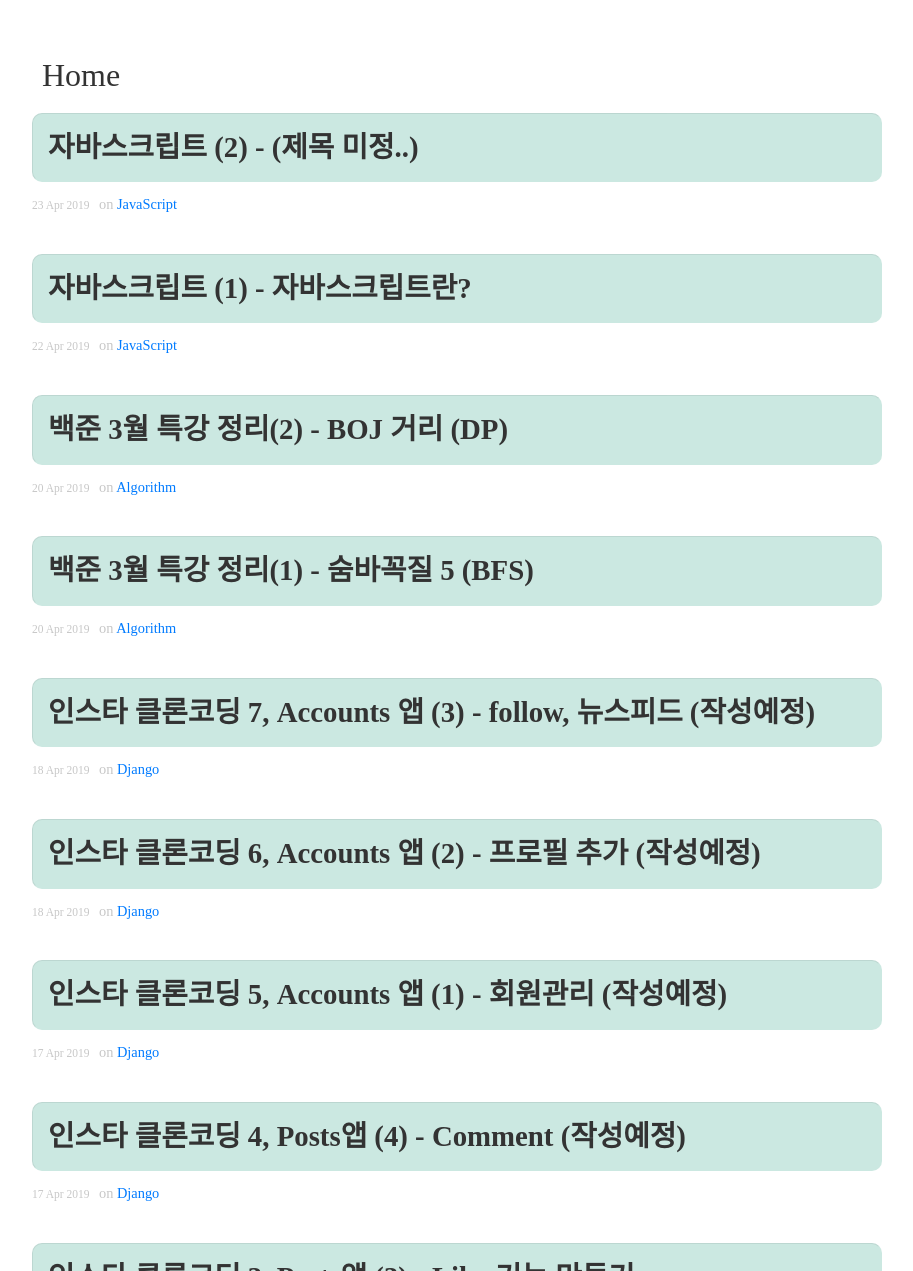
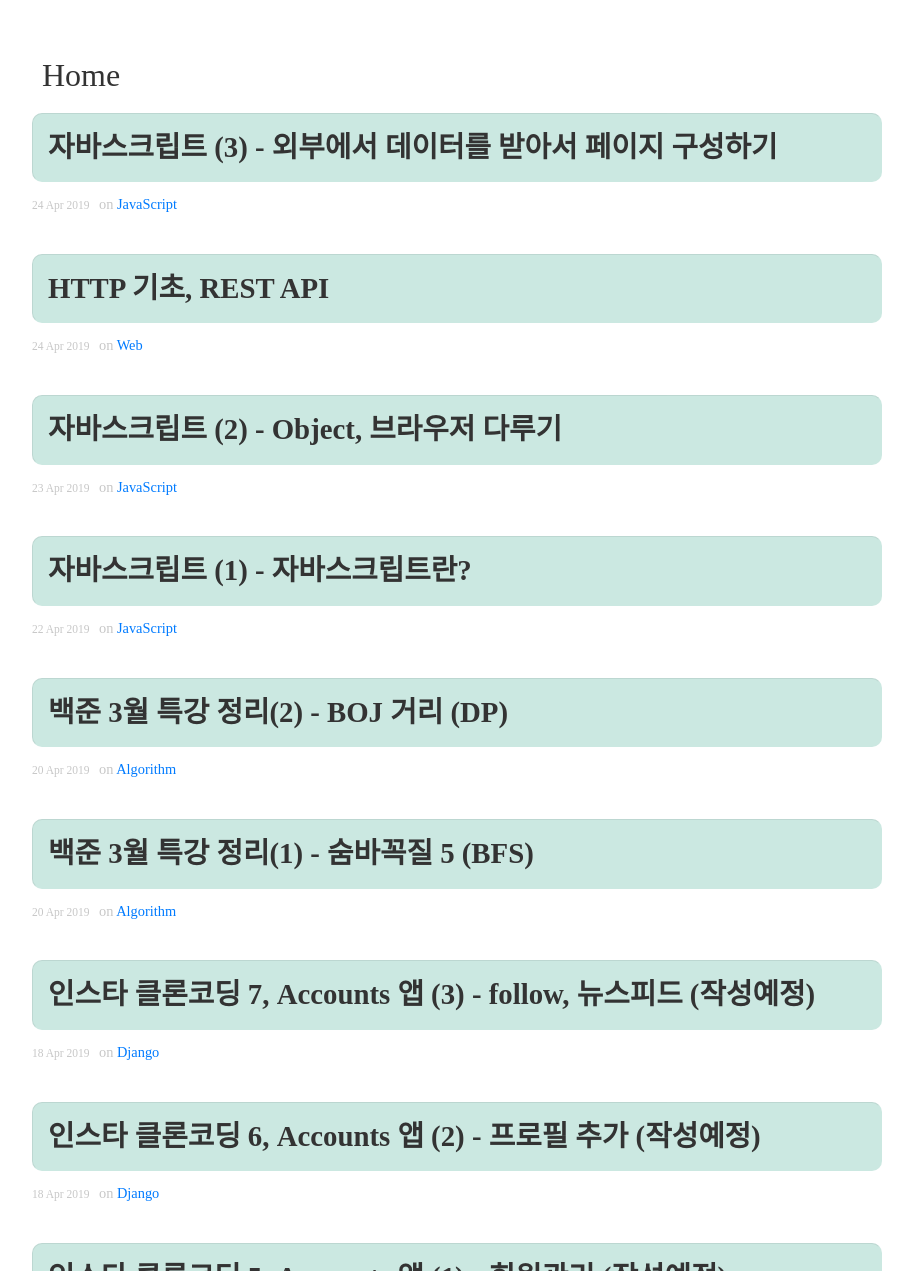
Before and after one commit to DongChanS/DongChanS.github.io, a Jekyll site: the page built from index.html, in a window 1280 px wide and 1400 px high, scrolled down 237 px, cut to the strip 129-1400 px from the top of the window. Shown: the whole strip, without its empty margins (96-1009 px from the left). Built offline with Jekyll 4.4.1, drawn with Linux system fonts in a browser that asks for light colours; nearby versions of some CDN libraries; some web fonts are replaced; the list of posts is cut into pages by our own code; some of the changed lines change nothing that is shown; some of the changed text lies outside the part shown.

Commit message:
add posts

````diff
--- a/_posts/2019-04-23-56.md
+++ b/_posts/2019-04-23-56.md
@@ -1,6 +1,6 @@
 ---
 layout : post
-title : 자바스크립트 (2) - (제목 미정..)
+title : 자바스크립트 (2) - Object, 브라우저 다루기
 author : Shin Dong Chan
 category : 'JavaScript'
 ---
--- /dev/null
+++ b/_posts/2019-04-24-57.md
@@ -0,0 +1,109 @@
+---
+layout : post
+title : HTTP 기초, REST API
+author : Shin Dong Chan
+category : 'Web'
+---
+
+## 1) HTTP
+
+### 2-1. HTTP란?
+
+hypertext transfer protocol의 약자인데,
+
+쉽게 말하면 **서버와 클라이언트** 사이에서 **어떻게 메시지를 교환할 지**를 정해놓은 **규칙**이라고 보면 됩니다.
+
+- 80번 포트 사용
+- Request와 Response로 구성되어 있음.
+
+처음에는 단순히 문서를 교환하기 위해 만들어진 오래된 규칙이었는데 웹이 계속 발전하다 보니 문서 이외에 이미지나 영상도 교환하게 되면서 HTTP의 단점이 드러나게 되었습니다.
+
+### 2-2. HTTP의 기본 속성 (한계)
+
+1. STATELESS : 상태정보가 저장되지 않음
+
+   - 일회성
+
+   - 연결된 액션을 하더라도 기본적으로 **프로토콜 상에서는 독자적인 request들의 연속**에 불과함.
+
+     (ex, 로그인을 해서 중고나라 카페에 입장해서 작성한다)
+
+     => 이것을 연결시키기 위해 **쿠키**라는 이름의 브라우저의 특정 정보를 남겨서 세션에 저장해 유저를 트래킹하는 방식이 들어오게됨.
+
+2. CONNECTLESS : 서버에 요청을 하고 응답을 한 이후에 연결은 끊어짐.
+
+   - 하나의 독자적인 액션 = 독자적인 REQUEST
+   - 유저 인터페이스가 뚝뚝끊기는 느낌을 줌 (다른것을 하려고하면 페이지가 끊김.)
+
+
+
+## 2) URL
+
+### 2-1. URL이란?
+
+URL (uniform resource locator)
+
+어떤 서비스를 만들어서 클라이언트에게 배포할 때, 우리의 데이터를 클라이언트가 찾을 수 있도록 하는 **파일위치.**
+
+- URL의 구성
+
+  Scheme + Host + Port + Path
+
+  http:// localhost : 3000 / posts / 3
+
+### 2-2. URL의 문제점
+
+다 좋은데 **PATH를 만드는 방식이 중구난방**이었음.
+
+- GET, POST로 CRUD를 전부 다 커버하려다보니 url 패턴이 꼬이는 경우가 많아짐.
+
+- 즉, 각 api를 활용할 때마다 명세를 상세히 봐야한다는 불편함이 생김.
+
+그래서 누군가가 REST API라는 방식을 제안했습니다.
+
+### 2-3. REST API란?
+
+결국에는 모든 로직이 CRUD니까 얘들만 표준화시키면 된다!
+
+- GET, POST, PATCH, DELETE <-> R, C, U, D
+
+  (put이랑 patch가 둘다 update고 약간 다르다고 하긴 하던데..)
+
+  이렇게 각 행동에 대한 메서드들을 대응시킨 방식을 REST API라고 함.
+
+- 즉, CRUD마다 URL pattern을 고정시켜서 어떤 api call을 보내든 유추할 수 있는 것.
+
+### 2-4. REST API를 구성하는 방법
+
+1. url은 정보의 **자원**을 표현해야 한다.
+
+   - 자원 : **특정한** 데이터
+
+     (ex 유저 1번의 3번째 코멘트)
+
+2. 자원에 대한 행위는 HTTP Method로 표현한다.
+
+   - 즉 URL은 데이터만 표현해야함. **동사를 표현하지 말자!**
+
+     ex 포스트를 수정하는 메서드
+
+     - URL = posts/1/update (X)
+     - URL = posts/1  & HTTP Method = PUT (O)
+
+3. [예시](<https://guides.rorlab.org/routing.html>)
+
+   | http Method | path           | controller, action | object                           |
+   | ----------- | -------------- | ------------------ | -------------------------------- |
+   | POST        | /geocoder      | geocoders#create   | geocoder를 생성                  |
+   | GET         | /geocoder      | geocoders#show     | 하나뿐인 geocoder 리소스를 표시  |
+   | GET         | /geocoder/edit | geocoders#edit     | geocoder 수정용 HTML 양식을 반환 |
+   | PATCH/PUT   | /geocoder      | geocoders#update   | 하나뿐인 geocoder 리소스를 갱신  |
+   | DELETE      | /geocoder      | geocoders#destroy  | geocoder 리소스를 삭제           |
+   | GET         | /geocoder/new  | geocoders#new      | geocoder 작성용 양식을 반환      |
+
+### 2-5. 요약
+
+우리가 rest api를 사용하기 위해서는
+
+1. 파일의 위치에 따라서 url을 만든다.
+2. 동사(C, R, U, D)에 따라 HTTP method를 구분한다.
--- /dev/null
+++ b/_posts/2019-04-24-58.md
@@ -0,0 +1,196 @@
+---
+layout : post
+title : 자바스크립트 (3) - 외부에서 데이터를 받아서 페이지 구성하기
+author : Shin Dong Chan
+category : 'JavaScript'
+---
+
+
+## 1) Overview
+
+자바스크립트는 브라우저를 조작하는 언어이기 때문에
+
+이 언어를 이용하면 브라우저에 데이터들을 자유자재로 변화시킬 수 있는데요.
+
+이번 시간에는 **외부 API를 통해서 데이터**를 받아보도록 하겠습니다.
+
+### 1-1. 요약
+
+- 페이지를 구성
+- 자바스크립트 코드 -> **어딘가로 요청을 보냄**
+- **데이터를 받음** -> 자바스크립트를 통해 페이지를 재구성
+
+결론적으로 특정 api로 요청을 보내서 데이터를 받는 것이 우선되어야 한다.
+
+물론 자바스크립트에서도 axios라는 파이썬의 request와 비슷한 라이브러리가 있지만 직접 구성해보도록 합시다.
+
+
+
+### 1-2. Http method의 종류
+
+- GET : 조회하기
+- POST : 생성하기
+- PUT, PATCH : 수정하기
+  - put은 데이터 전부를 받아서 수정할 때 쓰이고,
+  - patch는 데이터 일부분만 수정할 때 쓰이는데, 일반적으로 put을 거의 쓴다고 합니다.
+- DELETE : 삭제하기
+
+결론적으로 GET 메서드를 제외하고는 URL을 통해서 단순하게 실행될 수 없기 때문에 request header와 body(data)를 첨부해서 보내야합니다.
+
+예를 들면, `POST : /posts/1` 을 통해서 새 아티클을 생성하려고 한다면,
+
+```json
+{
+    'userId' : 1,
+    'title' : 'dongchans',
+    'content' : 'good!'
+}
+```
+
+이런 식으로 request.body에 넣어야 할 것입니다.
+
+간단하게는 [POSTMAN](<https://www.getpostman.com/>)을 이용해서 체험할 수 있는데, 자바스크립트에서도 이러한 4가지 요청을 수행하기 위한 방식이 따로 있습니다.
+
+
+
+## 2) XMLHttpRequest
+
+XMLHttpRequest(줄여서 XHR)를 이용해서 데이터를 받을 수 있습니다.
+
+### 2-1. XHR이란?
+
+- google.com에서 chrome 개발자의 Log XMLHttpRequests를 ON 시켜보자
+- 그리고 아무 키워드나 쳐보자.
+
+![1](https://user-images.githubusercontent.com/37765338/56645556-e2681b80-66b8-11e9-8f01-0570e6e0dc69.png)
+
+그러면 이런 추천키워드들이 보이게 되는데 이건 구글이 키보드 한글자 한글자 입력할때마다 계속 GET으로 정보를 보내고, **실시간으로 정보를 받아서 브라우저를 조작**하기 때문입니다.
+
+자바스크립트에서도 XHR을 이용할 수 있습니다.
+
+[Mozilla 사이트](<https://developer.mozilla.org/ko/docs/XMLHttpRequest>)에 따르면,
+
+> **서버와 상호작용**하기 위해 `XMLHttpRequest`(XHR) 객체를 사용합니다. 전체 페이지의 새로고침없이도 URL 로부터 데이터를 받아올 수 있습니다. 이는 웹 페이지가 사용자가 하고 있는 것을 방해하지 않으면서 페이지의 일부를 업데이트할 수 있도록 해줍니다.
+
+새로고침을 하지 않아도 알아서 데이터를 받아주는 좋은 녀석입니다.
+
+이름과는 달리 XML 이외의 데이터타입도 잘 받아올 수 있습니다. 요즘은 더 편리한 **JSON 데이터타입**을 주로 받습니다.
+
+```xml
+<?xml version="1.0" encoding="UTF-8"?>
+<note>
+  <to>Tove</to>
+  <from>Jani</from>
+  <heading>Reminder</heading>
+  <body>Don't forget me this weekend!</body>
+</note>
+```
+
+
+
+### 2-2. Overview
+
+우리가 요청을 보내고 데이터를 받기 위해서는 몇가지 스텝을 거쳐야 합니다.
+
+1. 요청을 정의하기
+   - Http method를 정의하기
+   - URL을 정의하기
+2. 다른 서버로 요청을 보내기.
+   - 데이터와 헤더를 첨부할 필요가 있으면 첨부를 합시다.
+3. 응답을 받고나서 처리하기
+   - 받은 데이터를 Event와 결합하여 잘 버무립시다.
+
+
+
+### 2-3. XHR에서는?
+
+위에서 정의한 스텝을 XHR로 시행하면 다음과 같습니다.
+
+1. **요청을 정의**하기 : [XHR.open(Method, url)](<https://developer.mozilla.org/ko/docs/Web/API/XMLHttpRequest/open>)
+
+   > open(**method: string**, url: string): void
+   >
+   > Sets the request method, request URL, and synchronous flag.
+
+
+
+   synchronous flag도 보낸다고 하는데, 아직은 뭔지 몰라도 된다고함.
+
+   (일단 synchronous flag를 정의하지 않으면 async하게 작동하는 함수이긴합니다..)
+
+2. (Option) **헤더를 정의**하기 : XHR.setRequestHeader(name, value)
+
+   > setRequestHeader(**name: string**, value: string): void
+   >
+   > Combines a header in author request headers.
+
+
+
+   - name : 설정 될 값을 가진 헤더의 이름
+   - value : 헤더의 본문에 설정될 값
+
+
+
+   예시)
+
+   ```javascript
+   XHR.setRequestHeader(
+       'Content-Type',
+       'application/json;charset=UTF-8'
+   )
+   ```
+
+3. 다른 서버로 **요청을 보내기** : XHR.send(data)
+
+   > send(**body?: string | Document | Blob | ArrayBufferView | ArrayBuffer | FormData | URLSearchParams | ReadableStream<Uint8Array>**): void
+   >
+   > Initiates the request. The body argument provides the request body, if any, and is ignored if the request method is GET or HEAD. Throws an "InvalidStateError" DOMException if either state is not opened or the send() flag is set.
+
+
+
+   - body : body로 보낼 데이터인데, 보통 **data는 string(JSON)으로** 보내기 때문에 json을 권장합니다.
+
+   - json을 만들기 위해서는 자바 Object를 JSON의 라이브러리를 통해 사용하는 것이 편리합니다.
+
+     ```javascript
+     let data = {
+         userId : 1,
+         title : 'dongchans',
+         body : 'ㅈㄱㄴ'
+     }
+
+     const jsonStr = JSON.stringify(data) // Object -> Json
+     ```
+
+   - JSON을 다시 자바 Object로 되돌리기 위해서는 parse라는 함수를 사용하면 됩니다.
+
+     ```javascript
+     const parsed = JSON.parse(jsonStr) // Json -> Object
+     ```
+
+
+
+4. **응답을 받고나서 처리**하기 : XHR.addEventListener(event, callback_fn)
+
+   이제 요청을 보내고나서 조금 기다리게 되는데, 이렇게 **보낸 이후에 무언가를 해주기 위해서** EventListener를 추가해주면 됩니다.
+
+
+
+   예를 들면, 데이터가 로드되고 난 뒤에 처리를 하고 싶다면,
+
+   - Event :  'load'
+   - function : **'load'가 끝난 이후에** 결과를 출력해주기.
+
+   ```javascript
+   XHR.addEventListener('load', function(e){
+       const result = e.target.response
+       console.log(typeof result) // string
+       console.log(result) // json과 유사하게 생긴 string
+       const jsObject = JSON.parse(result)
+   	console.log(jsObject)
+   })
+   ```
+
+   그런데 어찌됬건 result는 string(json 파일)이기때문에 (왜냐하면 자바스크립트 object를 보내고 받을 수는 없으니..)
+
+   이걸 **자바스크립트에서 사용하기 용이한 object**로 바꿔줘야합니다.
````
